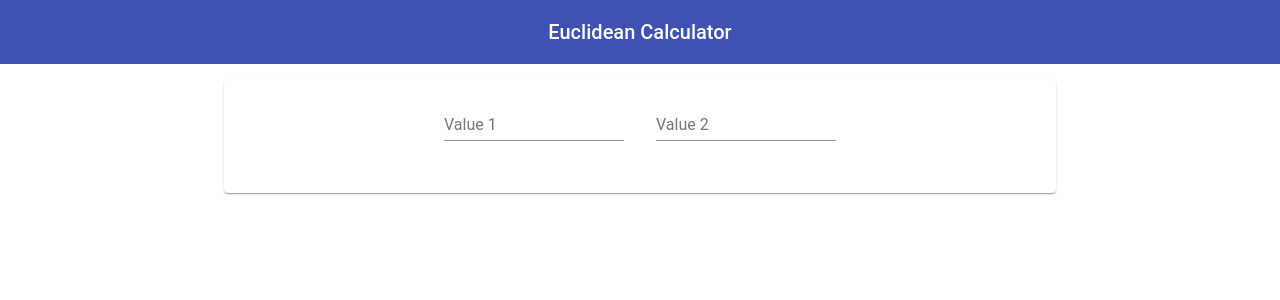
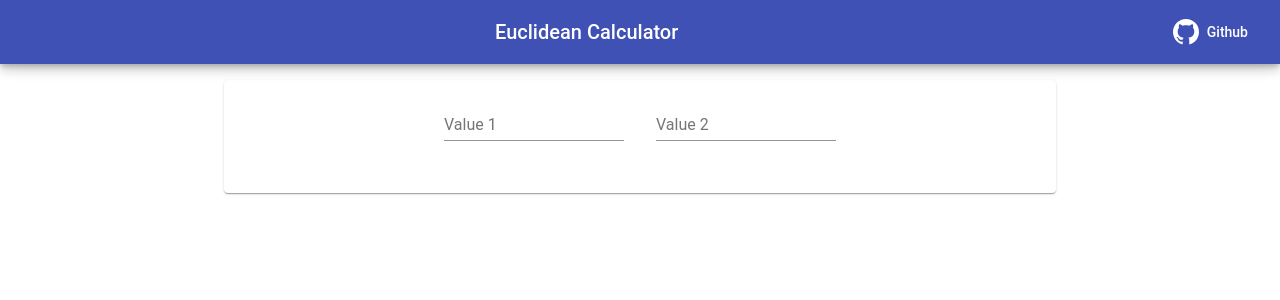
Before and after one commit to HaydenBL/euclidean-calc, an Angular app: page / in a window 1280 px wide. Shown: the top 300 px of the page. Built offline with nearby package versions, Linux system fonts and the light colour scheme.

Commit message:
Add Github link, fix linting issues

```diff
--- a/src/app/app.component.html
+++ b/src/app/app.component.html
@@ -1,5 +1,5 @@
-<mat-toolbar color="primary">
+<mat-toolbar class="mat-elevation-z6" color="primary">
     <span>{{ title }}</span>
+    <button mat-button (click)="githubClicked()"><img class="github-logo" src="../assets/github.svg">{{ githubText }}</button>
 </mat-toolbar>
-
-<calculator></calculator>
+<app-calculator></app-calculator>
--- a/src/app/app.component.scss
+++ b/src/app/app.component.scss
@@ -6,3 +6,7 @@ mat-toolbar {
         margin: auto;
     }
 }
+.github-logo {
+    height: 26px;
+    margin: 0 4px 3px 0;
+}
--- a/src/app/app.component.ts
+++ b/src/app/app.component.ts
@@ -1,4 +1,5 @@
 import { Component } from '@angular/core';
+import { Router } from '@angular/router';
 
 @Component({
   selector: 'app-root',
@@ -7,4 +8,9 @@ import { Component } from '@angular/core';
 })
 export class AppComponent {
   title = 'Euclidean Calculator';
+  githubText = ' Github ';
+
+  githubClicked(): void {
+    window.open('https://github.com/Ashanmaril/euclidean-calc', '_blank');
+  }
 }
--- a/src/app/app.module.ts
+++ b/src/app/app.module.ts
@@ -7,8 +7,7 @@ import { CalculatorComponent } from './calculator/calculator.component';
 import { MatInputModule } from '@angular/material/input';
 import { MatCardModule } from '@angular/material/card';
 import { MatToolbarModule } from '@angular/material/toolbar';
-
-
+import { MatButtonModule } from '@angular/material/button';
 
 @NgModule({
   declarations: [
@@ -20,7 +19,8 @@ import { MatToolbarModule } from '@angular/material/toolbar';
     BrowserAnimationsModule,
     MatInputModule,
     MatCardModule,
-    MatToolbarModule
+    MatToolbarModule,
+    MatButtonModule
   ],
   providers: [],
   bootstrap: [AppComponent]
```
Also changed, not shown: src/app/calculator/calculator.component.ts (+5 -5 lines), src/assets/github.svg (added).
